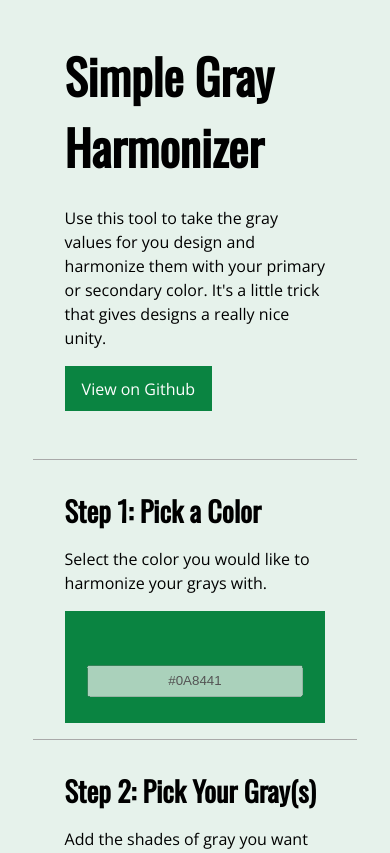
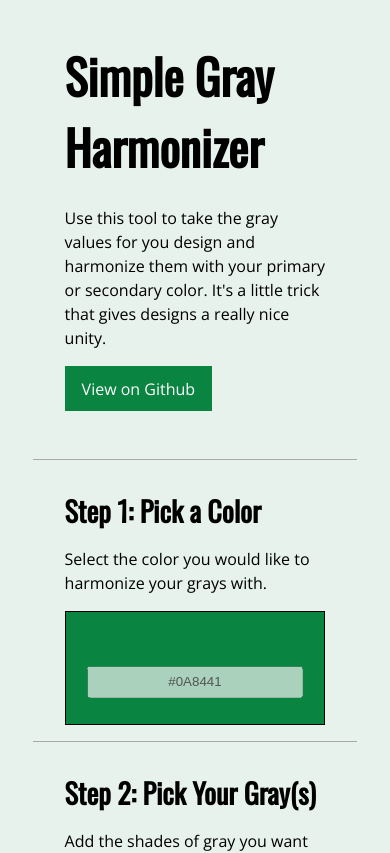
Before and after one commit to brentswisher/gray-harmonizer, a React (Create React App) app: page / in a window 390 px wide. Shown: the top 853 px of the page. Built offline with nearby package versions, Linux system fonts and the light colour scheme.

Commit message:
Update mobile styles

```diff
--- a/src/App.css
+++ b/src/App.css
@@ -2,7 +2,7 @@ body {
 	font-family: 'Open Sans', sans-serif;
 }
 .app {
-	padding:0 2em;
+	padding:0 2em 4em;
 }
 
 section {
@@ -50,6 +50,10 @@ p {
 @media (max-width: 800px) {
   .swatch-holder {
     display: block;
+  }
+
+  .color-swatch {
+  	border:1px solid black;
   }
 }
 .color-swatch-input {
@@ -107,9 +111,12 @@ p {
 	min-width:125px;
 }
 
-.pallet-harmonized {
-	clear:left;
+@media screen and (max-width:800px){
+	.pallet-harmonized {
+		margin-top:2em;
+	}
 }
+
 
 hr {
 	margin:0;
```
